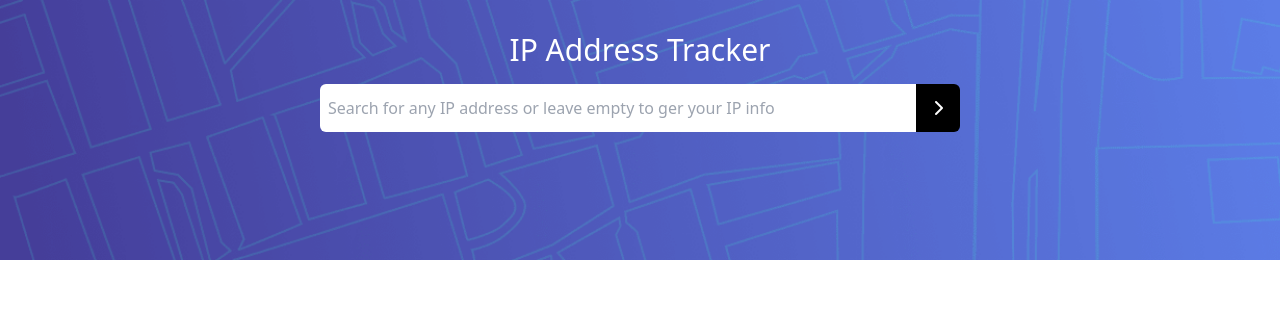
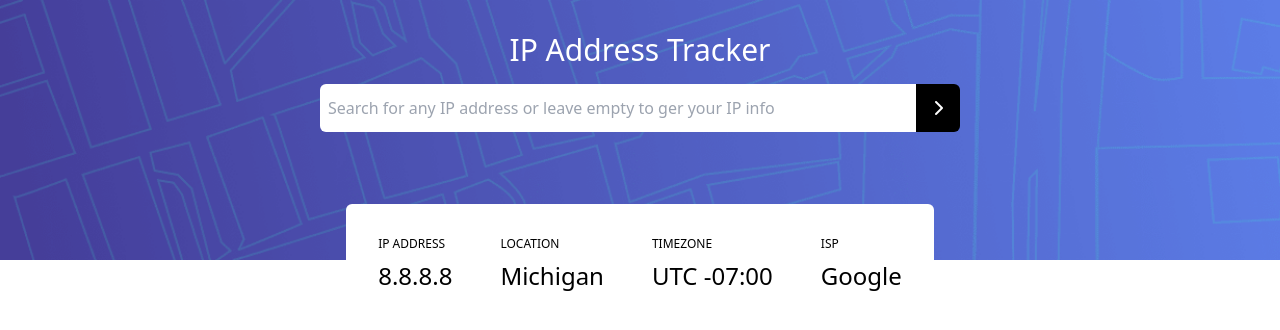
Before and after one commit to IgorBorgess/ip-address-tracker, a Vue app: page / in a window 1280 px wide. Shown: the top 330 px of the page. Built offline with nearby package versions, Linux system fonts and the light colour scheme.

Commit message:
[If applied] will build the IPInfo.vue component.

```diff
--- a/src/components/IPInfo.vue
+++ b/src/components/IPInfo.vue
@@ -1,6 +1,33 @@
 <template>
-    <div class="">
-
+    <div class="absolute
+    -bottom-64
+    lg:-bottom-20
+    flex flex-col
+    lg:flex-row
+    bg-white
+    gap-y-4 gap-x-12
+    px-8 pt-8 pb-12
+    rounded-md">
+    <!-- Flex Item #1 -->
+    <div class="flex flex-col">
+        <h3 class="text-xs mb-2 uppercase">IP Address</h3>
+        <span class="text-2xl">8.8.8.8</span>
+    </div>
+        <!-- Flex Item #2 -->
+    <div class="flex flex-col">
+        <h3 class="text-xs mb-2 uppercase">Location</h3>
+        <span class="text-2xl">Michigan</span>
+    </div>
+    <!-- Flex Item #3 -->
+    <div class="flex flex-col">
+        <h3 class="text-xs mb-2 uppercase">Timezone</h3>
+        <span class="text-2xl">UTC -07:00</span>
+    </div>
+    <!-- Flex Item #4 -->
+    <div class="flex flex-col">
+        <h3 class="text-xs mb-2 uppercase">ISP</h3>
+        <span class="text-2xl">Google</span>
+    </div>
     </div>
 </template>
 
```
